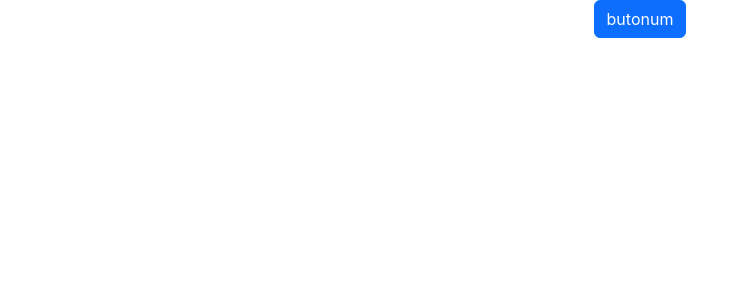
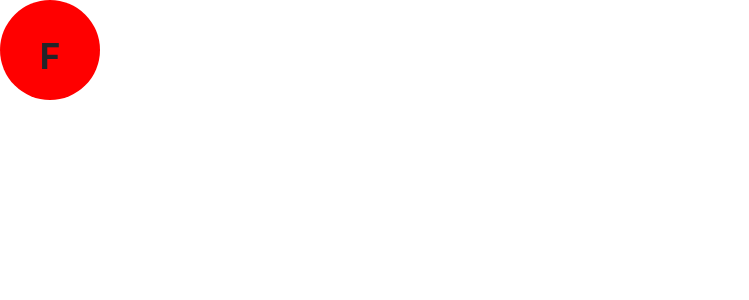
Before and after one commit to anilkrblt/class_management_client, a React (Create React App) app: page / in a window 1280 px wide. Shown: the top 300 px of the page, without its empty margins (0-749 px from the left). Built offline with nearby package versions, Linux system fonts and the light colour scheme; the HTML template or start-up script is replaced by a standard one.

Commit message:
deneme
deneme

```diff
--- a/src/App.js
+++ b/src/App.js
@@ -1,12 +1,26 @@
 import './App.css';
 
 import Button from 'react-bootstrap/Button';
+import React from 'react';
+import { ListGroup, Card, Container } from 'react-bootstrap';
+import Image from 'react-bootstrap/Image';
+import Navbarx from './components/Navbar';
 
 function App() {
+
+  var complaints = [
+    {name:"Can Öztürk", exp: "Sınıf arıza bildirimi", class: "L201"},
+    {name:"Zeynep Şentürk", exp: "Sınıf arıza bildirimi", class: "D201"},
+    {name:"Melih Yaşar", exp: "Sınıf arıza bildirimi", class: "L208"},
+    {name:"Sıla Yıldız", exp: "Sınıf arıza bildirimi", class: "L201"},
+    {name:"Ali Duru", exp: "Sınıf arıza bildirimi", class: "D204"},
+  ]
   return (
-    <div className="App">
-    <Button variant='primary'>butonum</Button>
-    </div>
+
+
+    <div style={{backgroundColor:"#ff0000", width: 100, height:100, borderRadius: 50, textAlign:'center', paddingTop: 30, fontSize: 35, textColor: "white" }}><b>F</b></div>
+
+
   );
 }
 
--- a/src/components/Complaints.jsx
+++ b/src/components/Complaints.jsx
@@ -6,7 +6,6 @@ import Image from 'react-bootstrap/Image';
 
 const Complaints = () => {
     var complaints = [
-        {name:"Can Öztürk", exp: "Sınıf arıza bildirimi", class: "L201"},
         {name:"Zeynep Şentürk", exp: "Sınıf arıza bildirimi", class: "D201"},
         {name:"Melih Yaşar", exp: "Sınıf arıza bildirimi", class: "L208"},
         {name:"Sıla Yıldız", exp: "Sınıf arıza bildirimi", class: "L201"},
--- a/src/components/Navbar.jsx
+++ b/src/components/Navbar.jsx
@@ -3,7 +3,7 @@ import Nav from 'react-bootstrap/Nav';
 import Navbar from 'react-bootstrap/Navbar';
 import Image from 'react-bootstrap/Image';
 
-const Navbar  = () => {
+const Navbarx  = () => {
     return <Navbar bg="light" data-bs-theme="light">
     <Container >
       <Navbar.Brand href="#home">
@@ -23,4 +23,4 @@ const Navbar  = () => {
   </Navbar>
 }
 
-export default Navbar
+export default Navbarx
```
